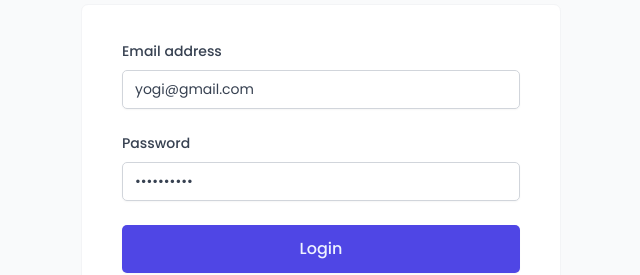
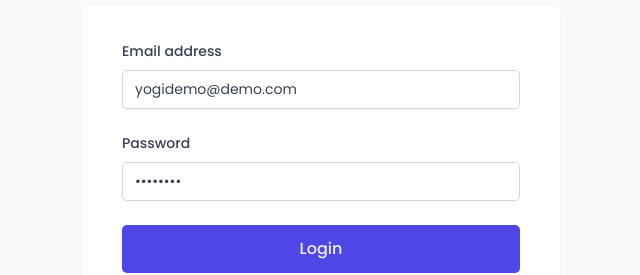
Before and after one commit to Yogihafidh/Rumah-angsa-admin, a React (Vite) app: page /login in a window 1280 px wide. Shown: the part 349-624 px from the top of the page, without its empty margins (319-959 px from the left). Built offline with nearby package versions, Linux system fonts and the light colour scheme; a web font is replaced by a local one.

Commit message:
set netlify and CI for deployment

```diff
--- a/src/features/authentication/LoginForm.jsx
+++ b/src/features/authentication/LoginForm.jsx
@@ -8,8 +8,8 @@ import FormRowVertical from "../../ui/FormRowVertical";
 import { useLogin } from "./useLogin";
 
 function LoginForm() {
-  const [email, setEmail] = useState("yogi@gmail.com");
-  const [password, setPassword] = useState("yogihafidh");
+  const [email, setEmail] = useState("yogidemo@demo.com");
+  const [password, setPassword] = useState("admin123");
   const { login, isLoading } = useLogin();
 
   function handleSubmit(e) {
--- a/src/features/cabins/CabinRow.jsx
+++ b/src/features/cabins/CabinRow.jsx
@@ -41,7 +41,7 @@ const Discount = styled.div`
 `;
 
 function CabinRow({ cabin }) {
-  const { createCabin } = useCreateCabin();
+  const { createCabin, isCreating } = useCreateCabin();
   const { isDeleting, deleteCabin } = useDeleteCabin();
 
   const {
@@ -81,6 +81,7 @@ function CabinRow({ cabin }) {
               <Menus.Button
                 icon={<HiSquare2Stack />}
                 onClick={() => handleDuplicate()}
+                disabled={isCreating}
               >
                 {" "}
                 Duplicate
--- a/src/ui/Sidebar.jsx
+++ b/src/ui/Sidebar.jsx
@@ -1,7 +1,6 @@
 import styled from "styled-components";
 import Logo from "./Logo";
 import MainNav from "./MainNav";
-import Uploader from "../data/Uploader";
 
 const StyledSidebar = styled.aside`
   display: flex;
@@ -19,7 +18,6 @@ function Sidebar() {
     <StyledSidebar>
       <Logo />
       <MainNav />
-      <Uploader />
     </StyledSidebar>
   );
 }
```
Also changed, not shown: 1 other file (tests, documents, lock files or other folders).
